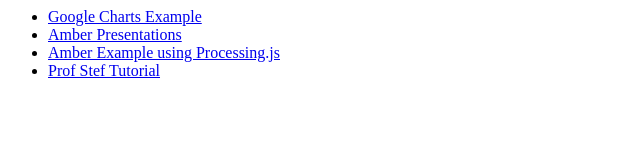
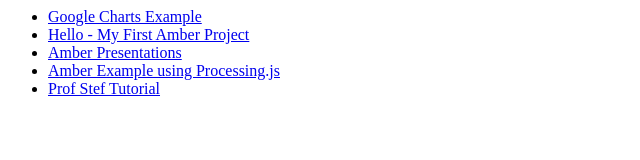
Before and after one commit to amber-smalltalk/amber-examples, a website: page index.html in a window 1280 px wide. Shown: the whole page, without its empty margins (0-640 px from the left). Drawn offline with Linux system fonts and the light colour scheme.

Commit message:
Added link to hello/My First Amber Project to index.html

```diff
--- a/index.html
+++ b/index.html
@@ -5,6 +5,7 @@
 <body>
 	<ul>
 		<li><a href="./googlecharts/index.html">Google Charts Example</a></li>
+		<li><a href="./hello/index.html">Hello - My First Amber Project</a></li>
 		<li><a href="./presentation/index.html">Amber Presentations</a></li>
 		<li><a href="./processing/index.html">Amber Example using Processing.js</a></li>
 		<li><a href="./trysmalltalk/index.html">Prof Stef Tutorial</a></li>
```
